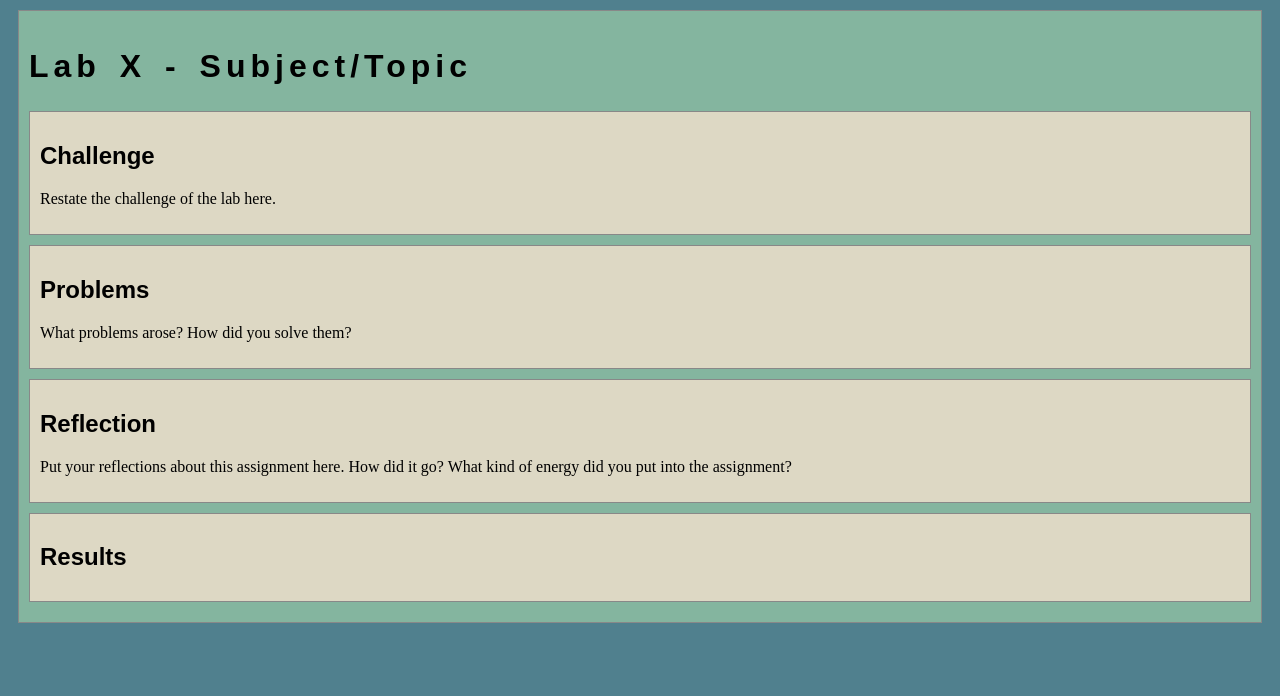
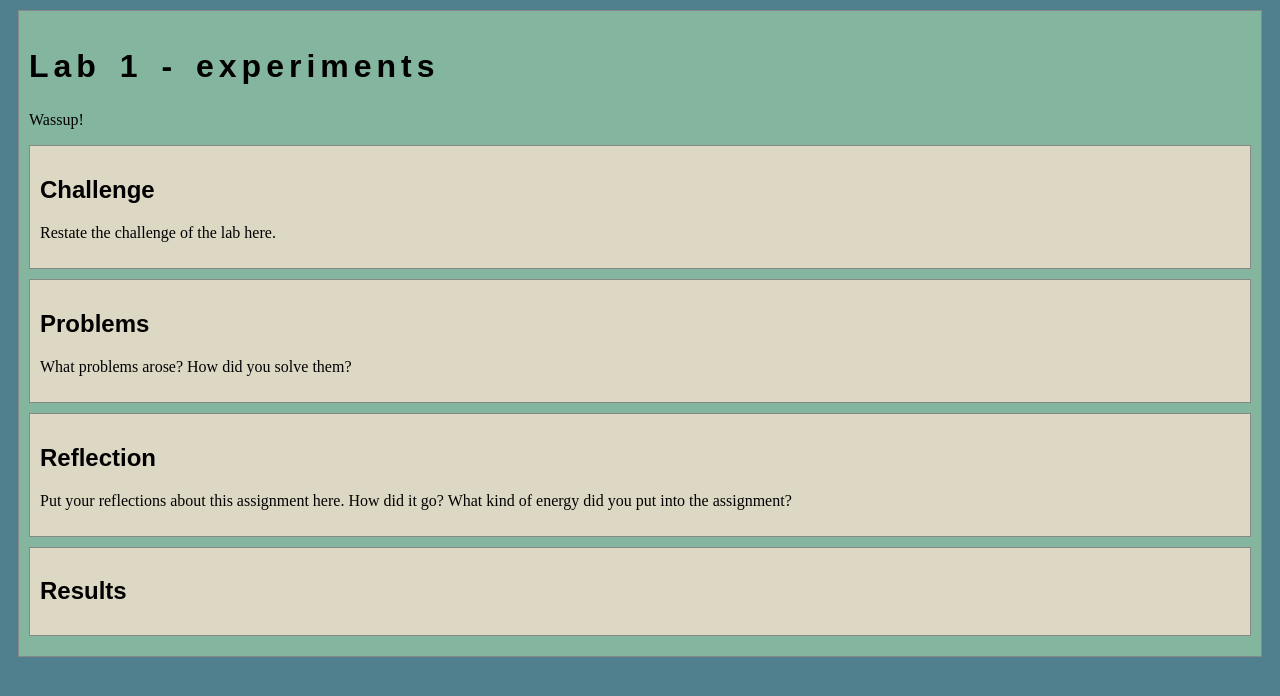
Before and after one commit to hkafer/art101, a plain HTML site: page lab1/index.html in a window 1280 px wide. Drawn offline with nearby package versions, Linux system fonts and the light colour scheme.

Commit message:
Update index.html

```diff
--- a/lab1/index.html
+++ b/lab1/index.html
@@ -2,7 +2,7 @@
 <html>
 <head>
 	<!-- This title is used for tabs and bookmarks -->
-	<title>Lab X - Subject/Topic</title>
+	<title>Lab 1 - experiments</title>
 
 	<!-- Use UTF character set, a good idea with any webpage -->
   	<meta charset="UTF-8" />
@@ -23,7 +23,8 @@
 	<!-- Style this page by changing the CSS in ../css/site.css or css/lab.css -->
 	<main id="content">
 		<section>
-			<h1>Lab X - Subject/Topic</h1>
+			<h1>Lab 1 - experiments</h1>
+			<p> Wassup! </p>
 			<div class="minor-section">
 					<h2>Challenge</h2>
 					<p>Restate the challenge of the lab here.</p>
```
